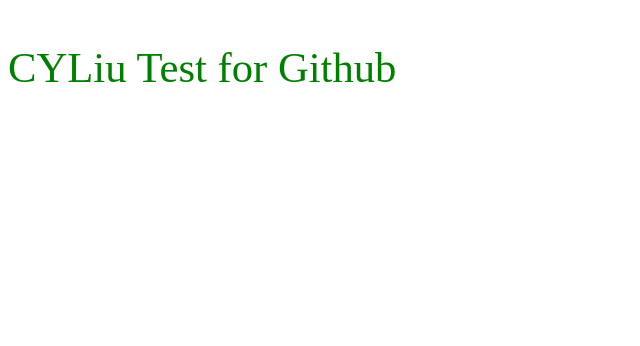
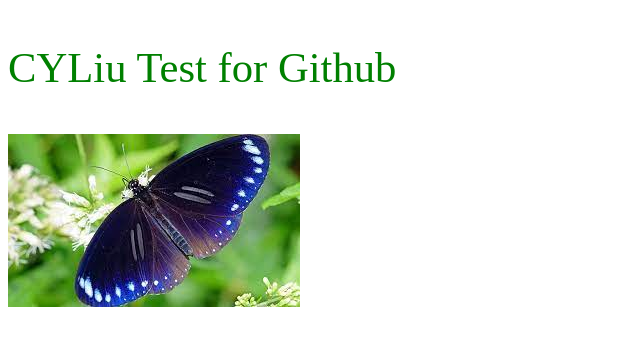
Before and after one commit to Suepotse/90918128, a plain HTML site: page index.html in a window 1280 px wide. Shown: the whole page, without its empty margins (0-640 px from the left). Drawn offline with Linux system fonts and the light colour scheme.

Commit message:
Update index.html

```diff
--- a/index.html
+++ b/index.html
@@ -7,6 +7,6 @@
 
 <body>
     <p style="color:green; font-size:32pt">CYLiu Test for Github</p>
-    <img src="butterfly.jpg>
+    <img src="butterfly.jpg">
 </body>
 </html>
```
